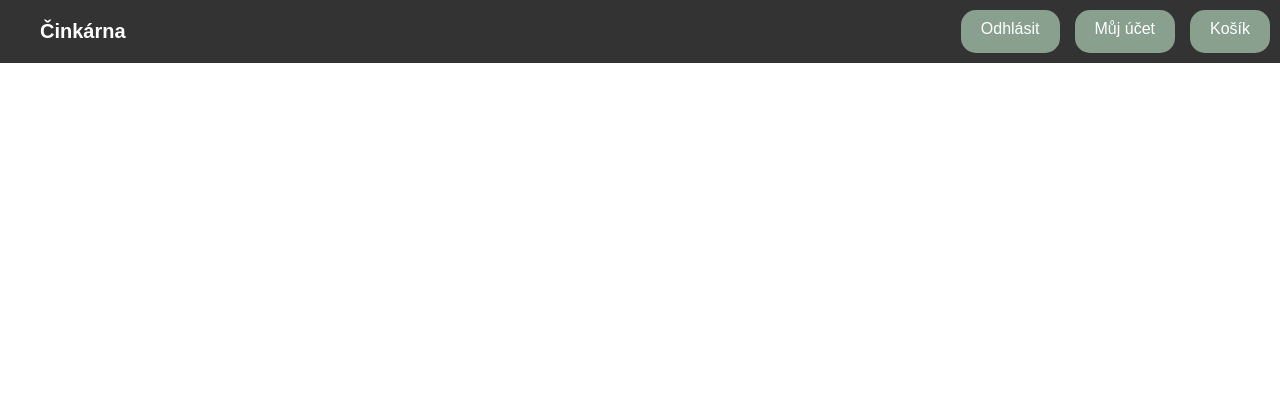
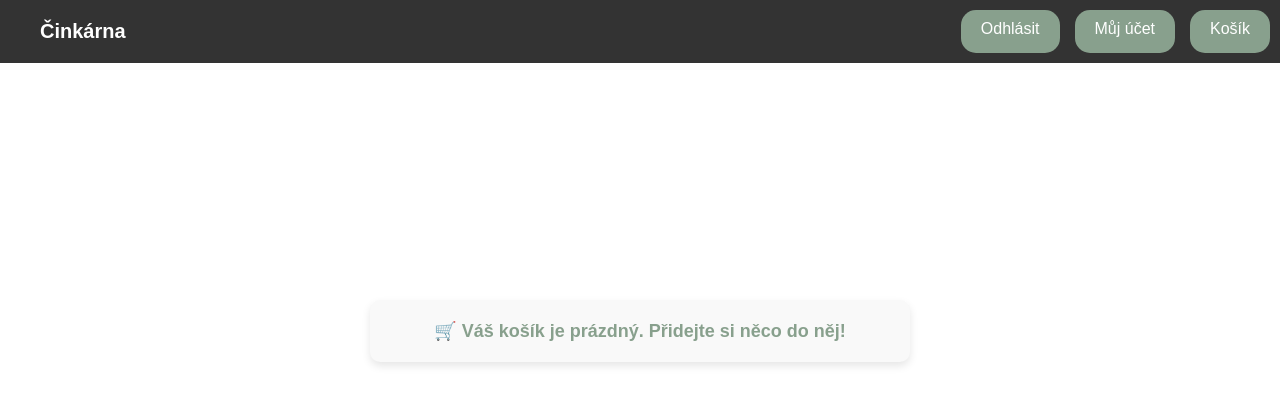
Before and after one commit to ondrej847/projekt-eshop, a PHP site: page /cart.php in a window 1280 px wide. Shown: the top 405 px of the page. Run offline with PHP 8.4, Linux system fonts and the light colour scheme; the visitor is signed in with stand-in values (Sample User, id 1).

Commit message:
echo u cart

```diff
--- a/cart.php
+++ b/cart.php
@@ -1,9 +1,9 @@
 <?php
 session_start();
 
+
+require_once "funcs.php";
 require_once "layout/header.php";
-require_once "funcs.php";
-
 $conn = connect_db();
 
 
@@ -11,15 +11,18 @@
 
     echo '
     <div id="message" style="
-     max-width: 650px;
+     max-width: 500px;
     margin: 50px auto;
     padding: 50px;
-    border: 2px solid rgb(136, 160, 141);
-    border-radius: 8px;
+    border: 2px dashed solid rgb(136, 160, 141);
+    border-radius: 10px;
     background-color: #f9f9f9;
     text-align: center;
-    box-shadow: 0 2px 10px rgba(0, 0, 0, 0.1);
-    margin-top: 280px ;;">
+    box-shadow: 0 4px 8px rgba(0, 0, 0, 0.1);
+    margin-top: 280px;
+    font-size: 18px;
+    color: rgb(136, 160, 141);
+    font-weight: bold;">
         Pro přidávání do košíku musíte být příhlášen
     </div>';
 echo '<script>
@@ -33,7 +36,22 @@
 
 /* zkontrolujeme zda je kosik prazdny, pokud ano dame echo */
 if (!isset($_SESSION['cart']) || empty($_SESSION['cart'])) {
-    echo "<div class='cart-empty'>Váš košík je prázdný.</div>";
+    echo "<div style='
+    max-width: 500px;
+    margin: 70px auto;
+    padding: 20px;
+    text-align: center;
+    border: 2px dashed solid rgb(136, 160, 141);
+    background-color:#f9f9f9;
+    color: rgb(136, 160, 141);
+    font-size: 18px;
+    font-weight: bold;
+    border-radius: 10px;
+    box-shadow: 0 4px 8px rgba(0, 0, 0, 0.1);
+    margin-top: 300px;
+'>
+    🛒 Váš košík je prázdný. Přidejte si něco do něj!
+</div>";
     exit;
 }
 
@@ -117,9 +135,7 @@
     height: auto;
 }
 
-.cart-empty {
 
-}
 
 </style>
 
```
